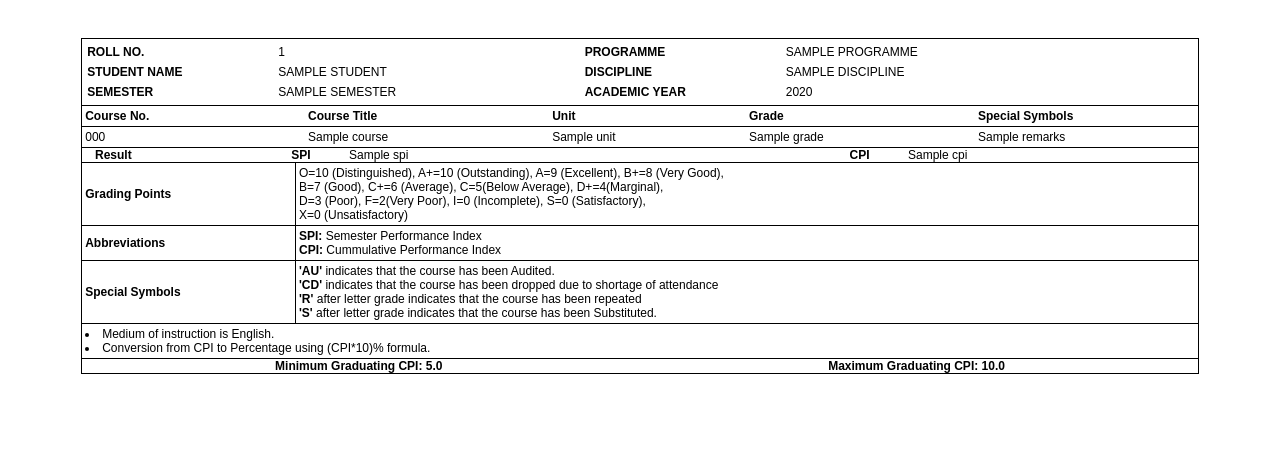
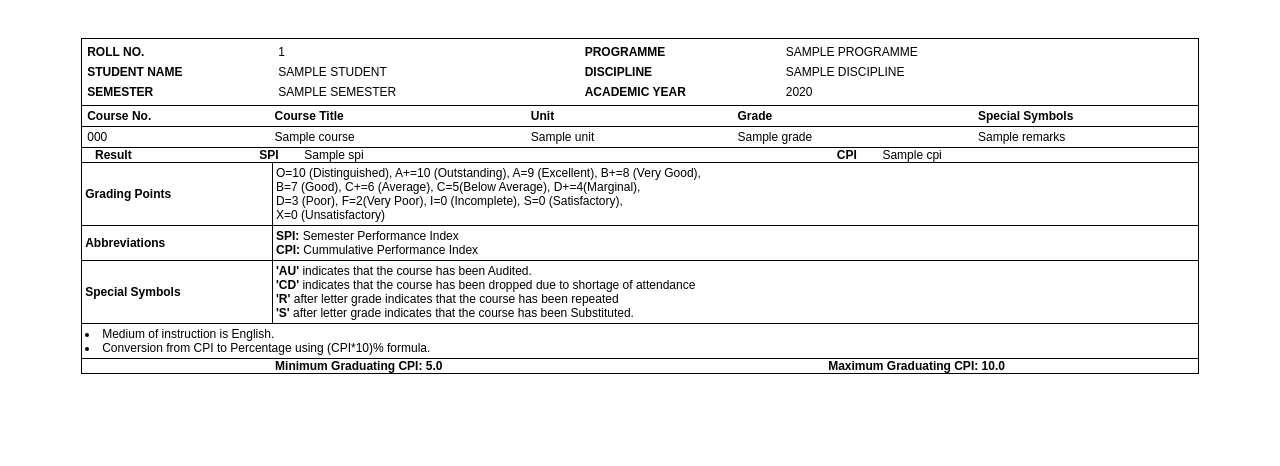
Before and after one commit to hrithik-09/transcript_generator, a Node server app: template views/transcript.ejs in a window 1280 px wide. Shown: the top 466 px of the page. Run offline with Node 20, Linux system fonts and the light colour scheme; the template is opened without the code that fills it: most values are stand-ins (such as "Sample title", 1, 10 or a date in 2020).

Commit message:
Update transcript.ejs

```diff
--- a/views/transcript.ejs
+++ b/views/transcript.ejs
@@ -40,17 +40,17 @@
             <table class="course-details">
                 <thead>
                     <tr>
-                        <th  >Course No.</th>
+                        <th style="padding-left: 5px;" >Course No.</th>
                         <th >Course Title</th>
                         <th  >Unit</th>
                         <th >Grade</th>
                         <th >Special Symbols</th>
                     </tr>
                 </thead>
-                <tbody>
+                <tbody style="padding: 3px;">
                     <% student.courses.forEach(function(course) { %>
                     <tr>
-                        <td style="width: 20%;"><%= course.code %></td>
+                        <td style="width: 17%; padding-left: 5px;"><%= course.code %></td>
                         <td ><%= course.title %></td>
                         <td ><%= course.unit %></td>
                         <td><%= course.grade %></td>
@@ -65,10 +65,10 @@
 
         <!-- SPI, CPI -->
         <table>
-            <tr style="border:1px solid black; display: flex; justify-content: space-between; padding-right: 18vw; padding-left: 1vw;" >
+            <tr style="border:1px solid black; display: flex; justify-content: space-between; padding-right: 20vw; padding-left: 1vw;" >
                 <td style="border:none;"> <strong> Result </strong></td>
-                <td style=" display:flex; margin-right: 22vw; border:none;gap:3vw;"> <strong> SPI</strong> <%= student.spi %></td>
-                <td style="display: flex; border:none;gap:3vw;"> <strong> CPI</strong> <%= student.cpi %></td>
+                <td style=" display:flex; margin-right: 27vw; border:none;gap:2vw;"> <strong> SPI</strong> <%= student.spi %></td>
+                <td style="display: flex; border:none;gap:2vw;"> <strong> CPI</strong> <%= student.cpi %></td>
 
                 <!-- <td style="border:none;"><%= student.cpi %></td> -->
 
@@ -92,7 +92,7 @@
             <table>
 
                     <tr>
-                        <td> <strong> Grading Points </strong> </td>
+                        <td style="width: 17%;"> <strong> Grading Points </strong> </td>
                         <td class="GPSP"><p>O=10 (Distinguished), A+=10 (Outstanding), A=9 (Excellent), B+=8 (Very Good),</p><p>B=7 (Good), C+=6 (Average), C=5(Below Average), D+=4(Marginal),</p><p>D=3 (Poor), F=2(Very Poor), I=0 (Incomplete), S=0 (Satisfactory),</p><p>X=0 (Unsatisfactory)</p></td>
                     </tr>
                     <tr>
```
